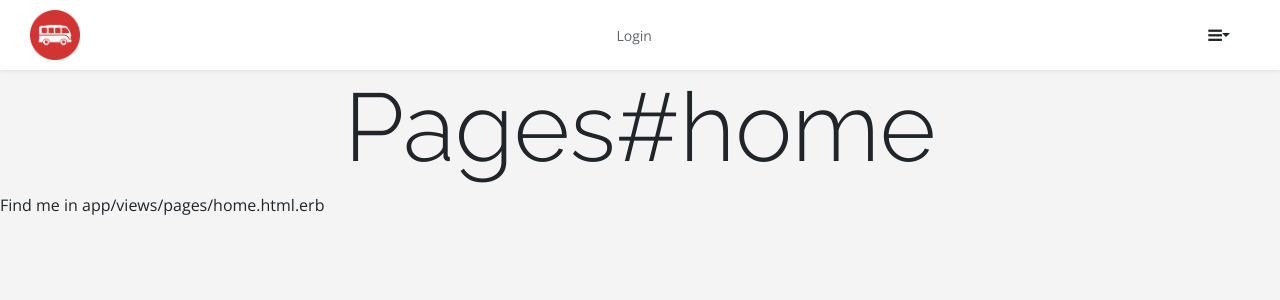
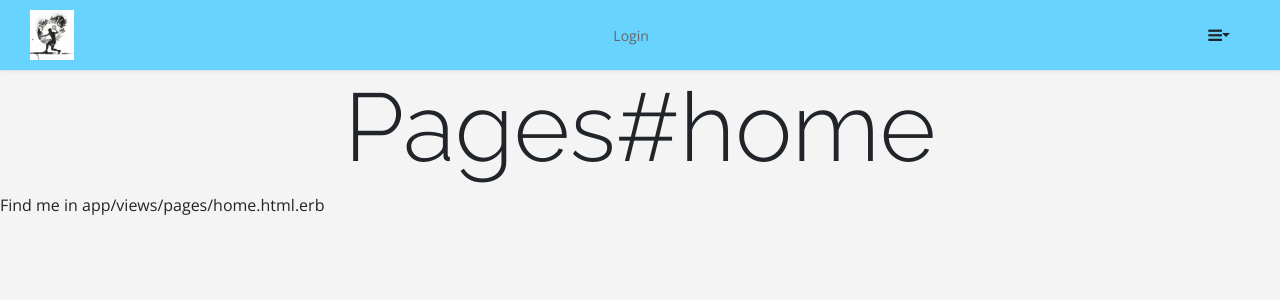
Before and after one commit to lorrainefav/plan_my_play, a Rails app: page / in a window 1280 px wide. Shown: the top 300 px of the page. Run offline with Rails 7, Linux system fonts and the light colour scheme; style sheets or scripts are compiled from the project's sources; parts of the project's set-up code (start-up, migrations or seed data) failed here and were passed over; some libraries are stand-ins or nearby versions.

Commit message:
navbar_not_finish

```diff
--- a/app/assets/stylesheets/components/_navbar.scss
+++ b/app/assets/stylesheets/components/_navbar.scss
@@ -1,7 +1,7 @@
 /* Main navbar */
 .navbar-wagon {
   box-shadow: 0 1px 5px 0 rgba(0,0,0,0.07),0 1px 0 0 rgba(0,0,0,0.03);
-  background: white;
+  background: #68D3FF;
   transition: all 0.3s ease;
   height: 70px;
   padding: 0px 30px;
--- a/app/views/shared/_navbar.html.erb
+++ b/app/views/shared/_navbar.html.erb
@@ -1,7 +1,7 @@
 <div class="navbar-wagon">
   <!-- Logo -->
   <%= link_to root_path, class: "navbar-wagon-brand" do %>
-    <%= image_tag "logo.png", height: 50 %>
+    <%= image_tag "image01.png", height: 50 %>
   <% end %>
 
   <!-- Right Navigation -->
```
Also changed, not shown: app/assets/images/image01.png (added).
